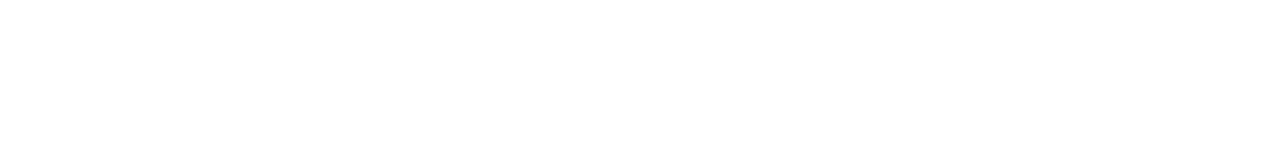
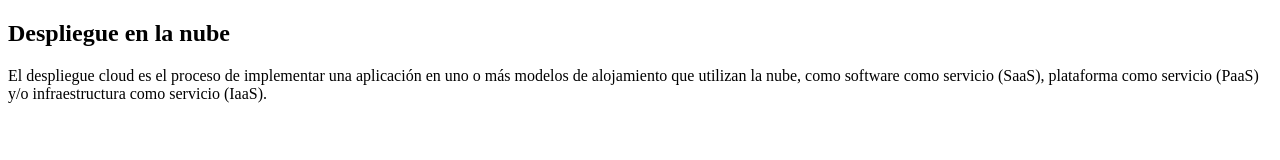
Before and after one commit to joserobertoag/CC, a plain HTML site: page despliegue.html in a window 1280 px wide. Drawn offline with Linux system fonts and the light colour scheme.

Commit message:
Update despliegue.html

```diff
--- a/despliegue.html
+++ b/despliegue.html
@@ -7,6 +7,7 @@
     <title>Despliegue</title>
 </head>
 <body>
-
+        <h2>Despliegue en la nube</h2>
+    <p>El despliegue cloud es el proceso de implementar una aplicación en uno o más modelos de alojamiento que utilizan la nube, como software como servicio (SaaS), plataforma como servicio (PaaS) y/o infraestructura como servicio (IaaS).</p>
 </body>
 </html>
```
